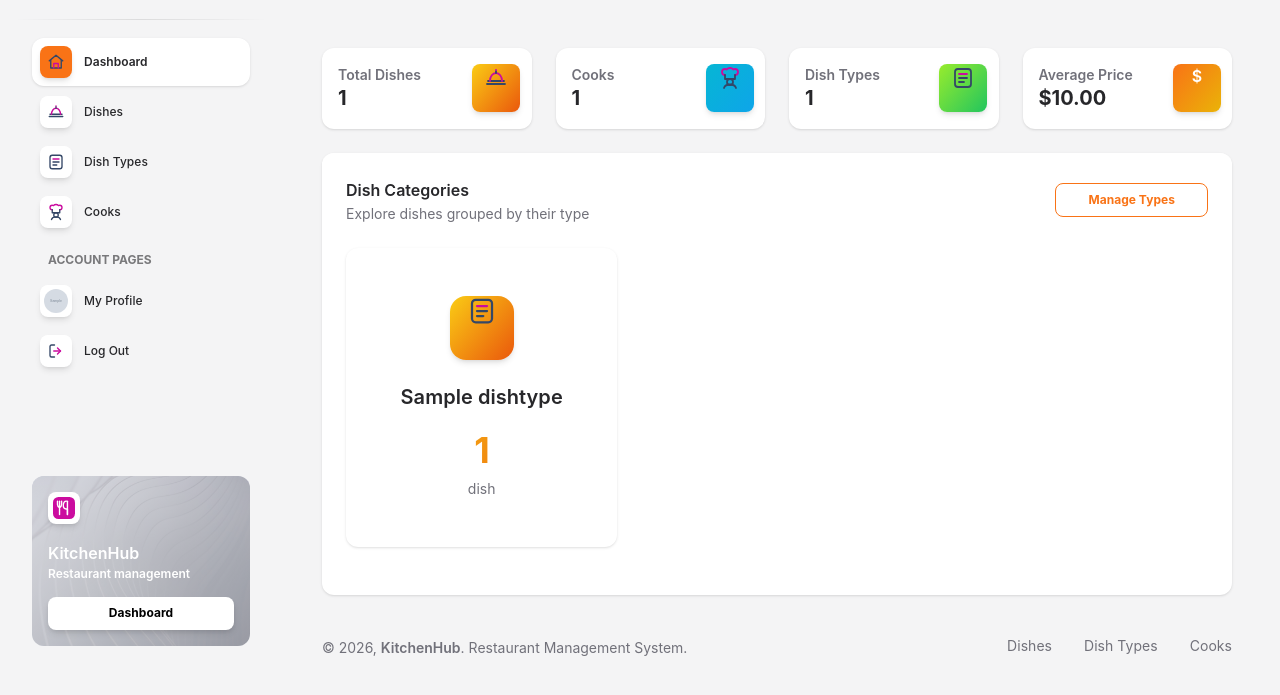
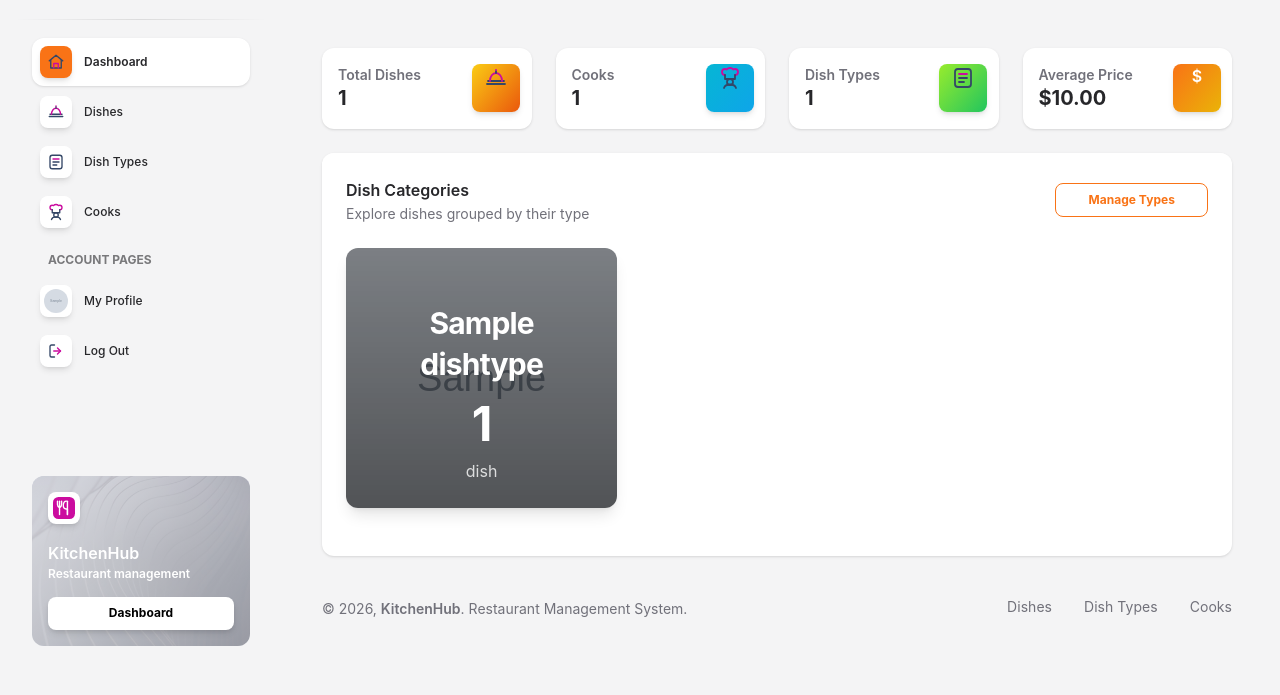
Before and after one commit to supremacy91/restaurant-project-django, a Django app: page / in a window 1280 px wide. Shown: the part 75-770 px from the top of the page. Run offline with Django 5.2, Linux system fonts and the light colour scheme; a user stored in the database is signed in; tables that the repository leaves empty hold one stand-in row (values such as "Sample post"); grey boxes marked "Sample" are stand-in pictures; some libraries are stand-ins or nearby versions.

Commit message:
Added the dish type image setup from admin pannel. Expanded the Dish type model.

```diff
--- a/kitchen/models.py
+++ b/kitchen/models.py
@@ -5,6 +5,11 @@ from django.urls import reverse
 
 class DishType(models.Model):
     name = models.CharField(max_length=255, unique=True)
+
+    image = models.ImageField(
+        upload_to="dish_types/",
+        blank=True,
+    )
 
     class Meta:
         ordering = ["name"]
--- a/templates/kitchen/index.html
+++ b/templates/kitchen/index.html
@@ -3,6 +3,22 @@
 
 {% block title %}
   Dashboard | KitchenHub
+{% endblock %}
+
+{% block extra_css %}
+  <style>
+    .dish-category-card {
+      min-height: 260px;
+      transition:
+        transform 0.35s ease,
+        box-shadow 0.35s ease;
+    }
+
+    .dish-category-card:hover {
+      transform: translateY(-4px) scale(1.025);
+      box-shadow: 0 1rem 2rem rgba(0, 0, 0, 0.18) !important;
+    }
+  </style>
 {% endblock %}
 
 {% block content %}
@@ -139,6 +155,7 @@
             <div class="d-flex justify-content-between align-items-center">
               <div>
                 <h6 class="mb-0">Dish Categories</h6>
+
                 <p class="text-sm mb-0">
                   Explore dishes grouped by their type
                 </p>
@@ -152,7 +169,6 @@
               </a>
             </div>
           </div>
-
           <div class="card-body">
             <div class="row">
               {% for dish_type in dish_types %}
@@ -161,32 +177,35 @@
                     href="{% url 'kitchen:dish-list' %}?type={{ dish_type.pk }}"
                     class="text-decoration-none"
                   >
-                    <div class="card h-100 shadow-sm">
-                      <div class="card-body text-center py-5">
-                        <div class="icon icon-shape icon-lg bg-gradient-primary shadow text-center border-radius-xl mx-auto mb-4">
-                          <img
-                            src="{% static 'icons/dish-type.svg' %}"
-                            width="30"
-                            height="30"
-                            alt=""
-                          >
-                        </div>
+                    <div
+  class="card dish-category-card h-100 shadow-lg border-0 overflow-hidden"
+  style="
+    background:
+      linear-gradient(
+        rgba(0, 0, 0, 0.42),
+        rgba(0, 0, 0, 0.62)
+      ),
+      url('{{ dish_type.image.url }}')
+      center center / cover no-repeat;
+  "
+>
+                      <div class="card-body d-flex flex-column justify-content-end text-center p-4">
+                        <h3 class="text-white font-weight-bolder mb-2">
+                          {{ dish_type.name }}
+                        </h3>
 
-                        <h5 class="mb-3 text-dark">
-                          {{ dish_type.name }}
-                        </h5>
+                        <h1 class="text-white font-weight-bolder mb-1">
+                          {{ dish_type.dish_count }}
+                        </h1>
 
-                        <h2 class="text-gradient text-primary mb-1">
-                          {{ dish_type.dish_count }}
-                        </h2>
-
-                        <p class="text-sm text-secondary mb-0">
+                        <p class="text-white opacity-8 mb-0">
                           dish{{ dish_type.dish_count|pluralize:"es" }}
                         </p>
                       </div>
                     </div>
                   </a>
                 </div>
+
               {% empty %}
                 <div class="col-12">
                   <div class="text-center py-5">
```
Also changed, not shown: kitchen/migrations/0003_dishtype_image_alter_cook_photo.py (added), 1 other file.
